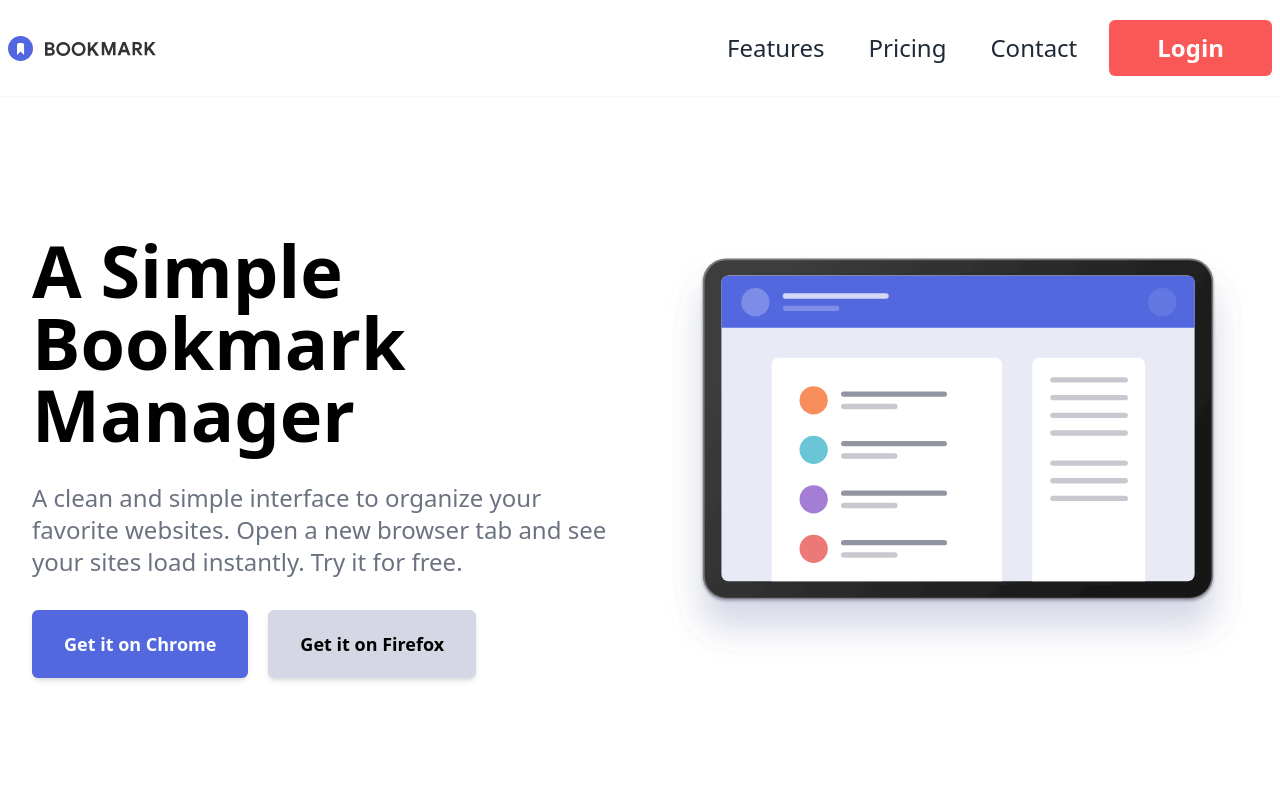
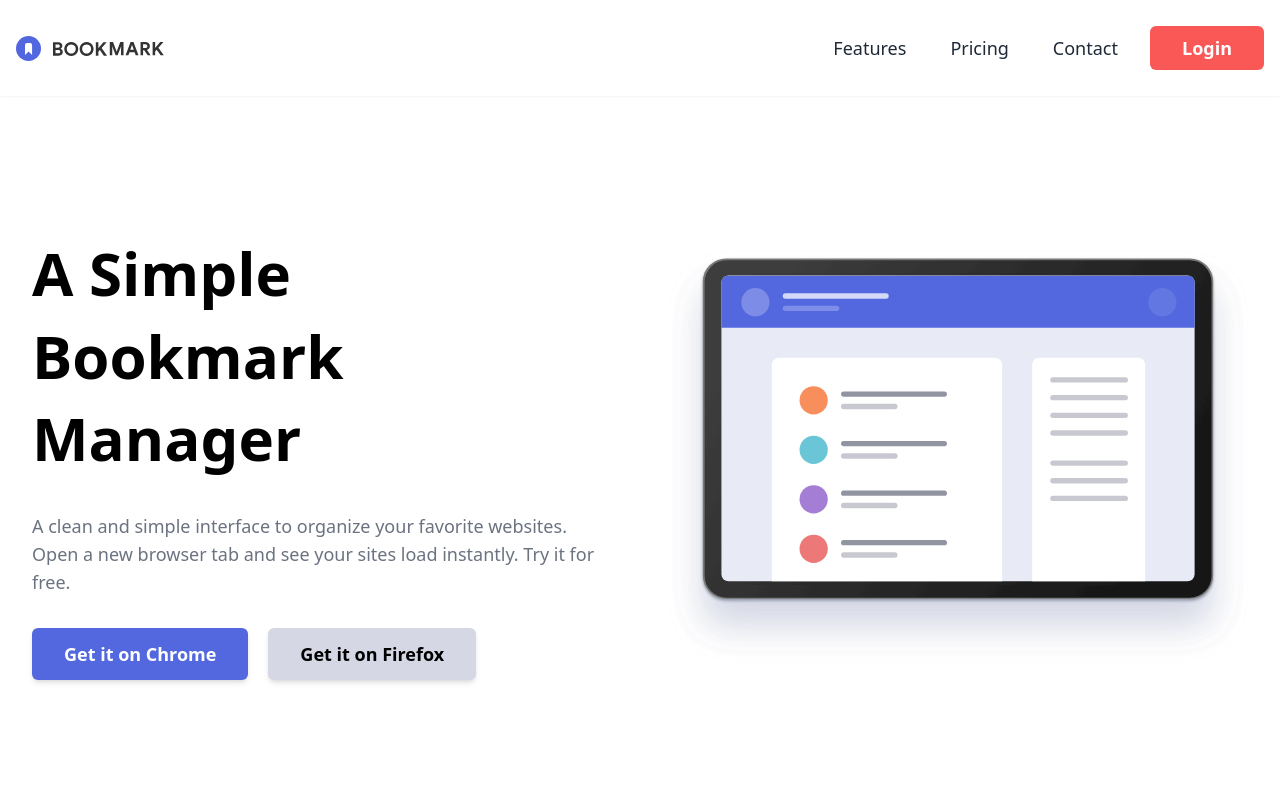
Before and after one commit to springboot20/booking-template, a React (Create React App) app: page / in a window 1280 px wide. Shown: the top 800 px of the page. Built offline with nearby package versions, Linux system fonts and the light colour scheme.

Commit message:
hero section modified

```diff
--- a/src/components/hero/Hero.jsx
+++ b/src/components/hero/Hero.jsx
@@ -5,20 +5,20 @@ import { HeroIllustration } from '../image-exports/Images';
 const Hero = () => {
   return (
     <section className='relative top-28 sm:px-6 px-3 lg:px-8 mt-20 lg:mt-0 lg:h-[calc(100vh-7rem)]'>
-      <div className='grid grid-cols-1 lg:grid-cols-2 gap-14 max-w-12xl mx-auto items-center place-content-center lg:h-full'>
+      <div className='max-w-7xl mx-auto grid grid-cols-1 lg:grid-cols-2 gap-14 max-w-12xl mx-auto items-center place-content-center lg:h-full'>
         <article className='order-2 lg:order-1'>
-          <h1 className='text-6xl font-bold leading-snug text-center lg:text-left lg:text-7xl'>
+          <h1 className='text-6xl font-bold leading-snug text-center lg:text-left'>
             A Simple Bookmark Manager
           </h1>
-          <p className='text-gray-500 text-xl lg:text-2xl font-medium text-center lg:text-left py-8'>
+          <p className='text-gray-500 text-lg font-medium text-center lg:text-left py-8'>
             A clean and simple interface to organize your favorite websites. Open a new browser tab and see your sites
             load instantly. Try it for free.
           </p>
           <div className='space-x-2 sm:space-x-5 text-center lg:text-left'>
-            <Button className='lg:inline-block px-8 py-5 rounded-md shadow-md bg-soft-blue hover:bg-transparent hover:border-2 hover:border-soft-blue hover:text-soft-blue transition-all ease text-white text-lg font-bold'>
+            <Button className='lg:inline-block px-8 py-3 rounded-md shadow-md bg-soft-blue hover:bg-transparent hover:ring-2 hover:ring-soft-blue hover:text-soft-blue transition-all ease text-white text-lg font-bold'>
               Get it on Chrome
             </Button>
-            <Button className='lg:inline-block px-8 py-5 rounded-md bg-grayish-blue text-lg font-bold hover:bg-transparent hover:border-2 hover:border-grayish-blue shadow-md transition-all ease'>
+            <Button className='lg:inline-block px-8 py-3 rounded-md bg-grayish-blue text-lg font-bold hover:bg-transparent hover:ring-2 hover:ring-grayish-blue shadow-md transition-all ease'>
               Get it on Firefox
             </Button>
           </div>
--- a/src/components/navigation/NavBar.jsx
+++ b/src/components/navigation/NavBar.jsx
@@ -49,10 +49,15 @@ const classNames = (...classes) => {
   return classes.filter(Boolean).join(' ');
 };
 
+/**
+ *
+ * @param {Boolean} param0
+ * @returns
+ */
 const handleActive = ({ isActive }) => {
   return classNames(
     isActive ? 'text-soft-red' : 'text-gray-800',
-    'block rounded-md px-3 py-2 text-2xl font-medium flex-shrink-0 hover:text-soft-red transition-all'
+    'block rounded-md px-3 py-2 text-lg font-medium flex-shrink-0 hover:text-soft-red transition-all hover:underline'
   );
 };
 
@@ -63,8 +68,8 @@ const NavBar = () => {
       className='shadow-sm fixed top-0 bg-white/30 left-0 z-20 right-0 backdrop-filter backdrop-blur-sm'>
       {({ open }) => (
         <>
-          <div className='mx-auto px-2 sm:px-6 lg:px-2 2xl:px-0 max-w-12xl'>
-            <div className='relative flex h-20 sm:h-24 items-center justify-between'>
+          <div className='mx-auto px-4 max-w-7xl mx-auto'>
+            <div className='relative flex h-20 sm:h-24 items-center justify-between w-full'>
               <div className='absolute inset-y-0 left-0 flex items-center sm:hidden'>
                 {/* Mobile menu button*/}
                 <Disclosure.Button className='relative inline-flex items-center justify-center rounded-md p-2 text-gray-800 hover:bg-gray-700 hover:text-white focus:outline-none focus:ring-2 focus:ring-inset focus:ring-white'>
@@ -106,7 +111,7 @@ const NavBar = () => {
                 ))}
                 <Button
                   to='/'
-                  className='block bg-soft-red flex-shrink-0 transition-all ease hover:border-2 hover:bg-transparent hover:border-soft-red hover:text-soft-red py-3 px-12 text-2xl font-semibold text-white rounded-md outline-none'>
+                  className='block bg-soft-red flex-shrink-0 transition-all ease hover:ring-2 hover:bg-transparent hover:ring-soft-red hover:text-soft-red py-2 px-8 text-lg font-semibold text-white rounded-md outline-none'>
                   Login
                 </Button>
               </div>
--- a/tailwind.config.js
+++ b/tailwind.config.js
@@ -1,30 +1,25 @@
-const defaultTheme = require('tailwindcss/defaultTheme');
-const colors = require('tailwindcss/colors');
+const defaultTheme = require("tailwindcss/defaultTheme");
+const colors = require("tailwindcss/colors");
 
 module.exports = {
-  purge: ['./src/**/*.{js,jsx,ts,tsx}'],
+  purge: ["./src/**/*.{js,jsx,ts,tsx}"],
   darkMode: false, // or 'media' or 'class'
   theme: {
     screens: {
-      xs: '480px',
-      '2sxl': '1440px',
+      xs: "480px",
+      "2sxl": "1440px",
       ...defaultTheme.screens,
     },
     colors: {
-      'soft-blue': '#5368df',
-      'soft-red': '#fa5757',
-      'grayish-blue': '#d5d7e4',
-      'very-dark-blue': '#252b46d9',
+      "soft-blue": "#5368df",
+      "soft-red": "#fa5757",
+      "grayish-blue": "#d5d7e4",
+      "very-dark-blue": "#252b46d9",
       ...colors,
     },
     extend: {
-      maxWidth: {
-        '8xl': '90rem',
-        '9xl': '95rem',
-        '12xl': '115rem',
-      },
       zIndex: {
-        1001: '-1001',
+        1001: "-1001",
       },
       colors: {
         sky: colors.sky,
@@ -35,5 +30,5 @@ module.exports = {
   variants: {
     extend: {},
   },
-  plugins: [require('autoprefixer'), require('@tailwindcss/forms')],
+  plugins: [require("autoprefixer"), require("@tailwindcss/forms")],
 };
```
